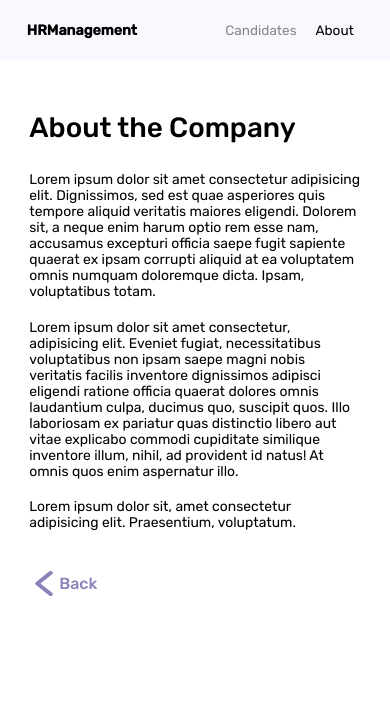
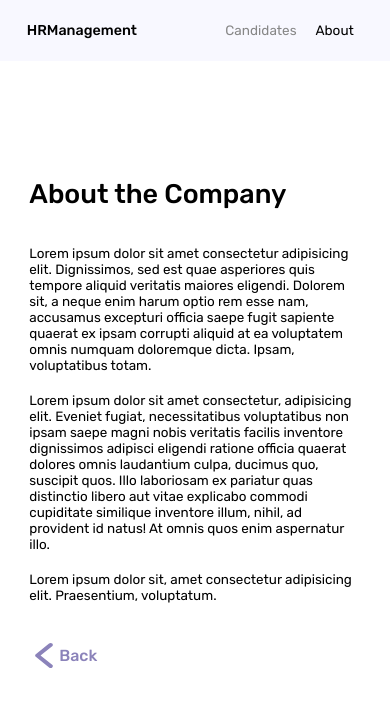
Before and after one commit to aniler0/hr-management-project-react, a React (Create React App) app: page /about in a window 390 px wide. Shown: the top 706 px of the page. Built offline with nearby package versions, Linux system fonts and the light colour scheme.

Commit message:
add eslint and prettier, fix responsive

```diff
--- a/src/components/Button/Button.jsx
+++ b/src/components/Button/Button.jsx
@@ -1,5 +1,7 @@
 import { Arrow } from "components/icons";
+
 import "./styles.scss";
+
 const Button = ({ children }) => {
   return (
     <>
--- a/src/components/Navbar/styles.scss
+++ b/src/components/Navbar/styles.scss
@@ -15,6 +15,7 @@
     h1 {
       font-size: calc(0.8vw + 0.7em);
       user-select: none;
+      font-weight: 500;
     }
 
     .link__Wrapper {
--- a/src/index.jsx
+++ b/src/index.jsx
@@ -1,8 +1,9 @@
 import React from "react";
 import ReactDOM from "react-dom";
+import { BrowserRouter } from "react-router-dom";
+
+import App from "./App";
 import "./index.scss";
-import App from "./App";
-import { BrowserRouter } from "react-router-dom";
 
 ReactDOM.render(
   <React.StrictMode>
--- a/src/styles/pages/about.scss
+++ b/src/styles/pages/about.scss
@@ -4,14 +4,16 @@
   align-items: center;
   justify-content: center;
   height: 80vh;
-  position: relative;
+
   .about__Text {
     display: flex;
     flex-direction: column;
+    justify-content: space-evenly;
+    align-items: flex-start;
     margin-top: 50px;
-    height: 90vh;
+    height: 60vh;
     width: 85%;
-    font-size: calc(0.7vw + 0.7em);
+    font-size: calc(0.7vw + 0.67em);
     h1 {
       font-weight: 500;
     }
@@ -23,7 +25,7 @@
     }
 
     .button__Area {
-      margin-top: 1.5em;
+      margin-top: 1em;
     }
   }
 }
--- a/src/styles/pages/home.scss
+++ b/src/styles/pages/home.scss
@@ -6,4 +6,10 @@
   align-items: center;
   justify-content: center;
   height: 80vh;
+  h1 {
+    font-size: calc(1vw + 0.8em);
+    font-weight: 500;
+    text-align: center;
+    width: 70%;
+  }
 }
```
Also changed, not shown: package.json (+9 -0 lines), src/App.jsx (+5 -4 lines), src/components/Navbar/Navbar.jsx (+3 -6 lines), src/pages/About.jsx (+12 -17 lines), .eslintrc.json (added), .prettierrc.json (added), 1 other file (tests, documents, lock files or other folders).
